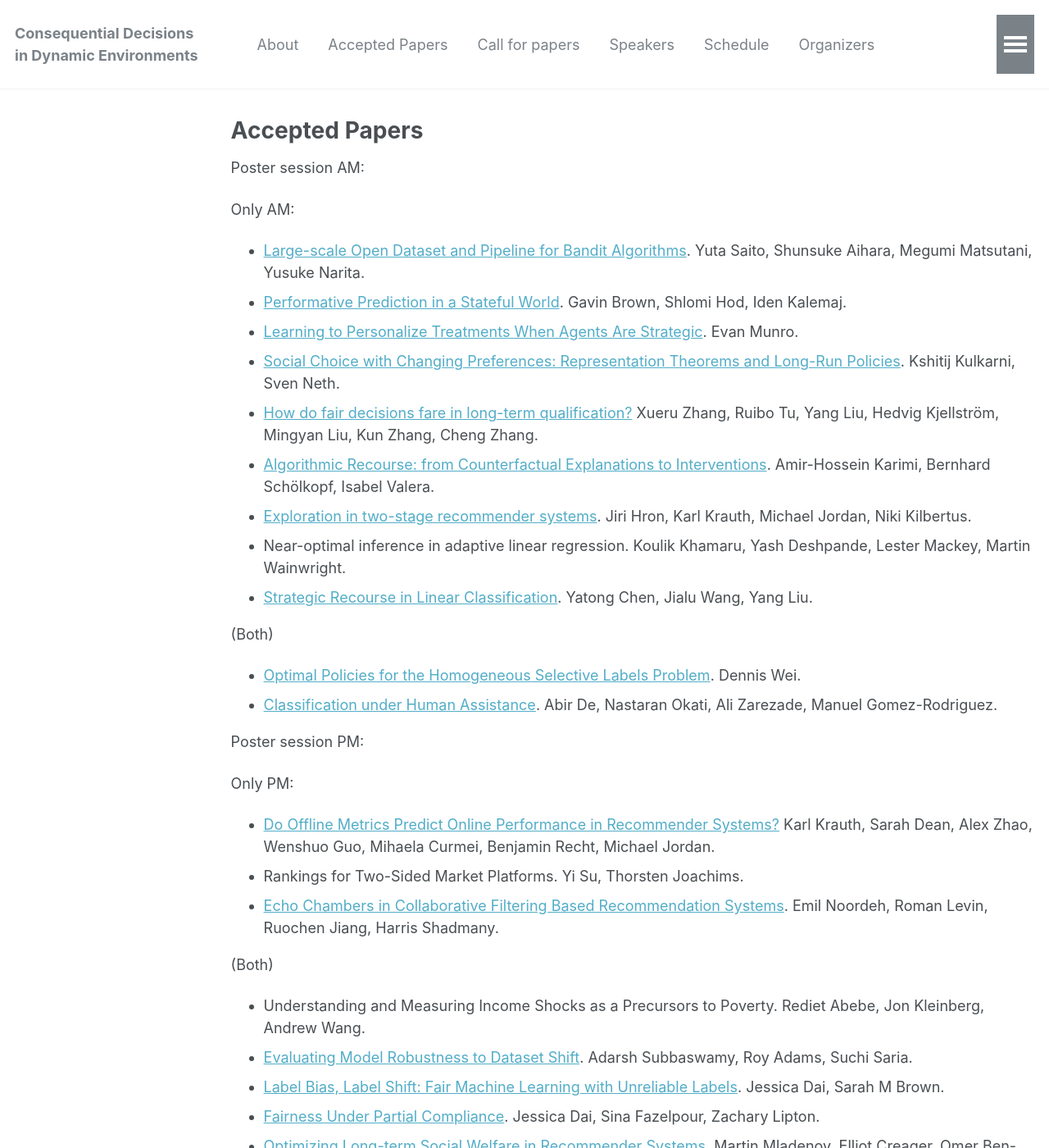
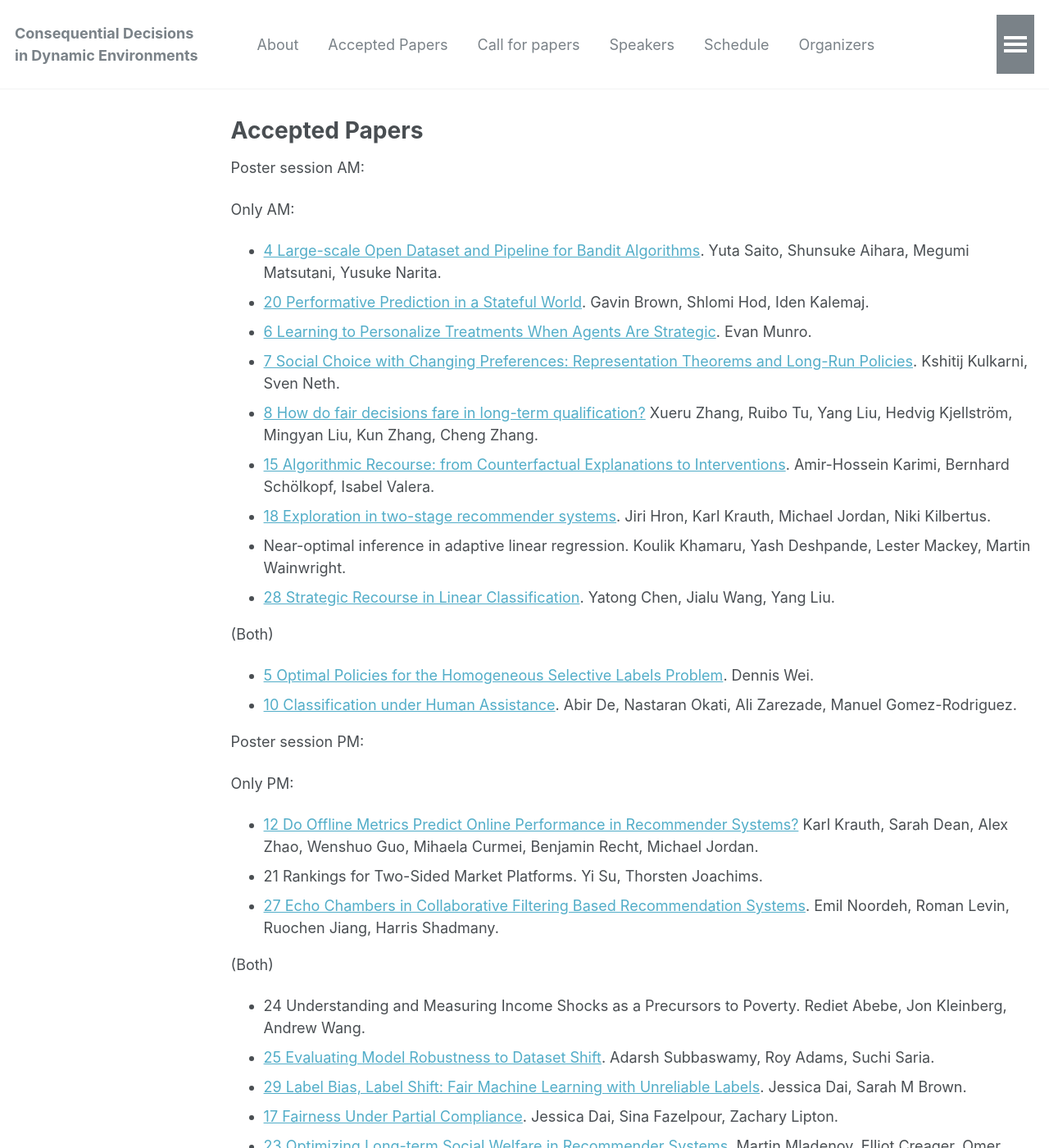
Before and after one commit to dynamicdecisions/dynamicdecisions, a Jekyll site: the page built from _pages/accepted.md, in a window 1280 px wide and 1400 px high. Shown: the whole window at 82% size. Built offline with Jekyll 4.4.1, drawn with Linux system fonts in a browser that asks for light colours; some of the changed text lies outside the part shown.

Commit message:
Update accepted.md

```diff
--- a/_pages/accepted.md
+++ b/_pages/accepted.md
@@ -11,39 +11,39 @@ Poster session AM:
 Only AM:
 
 
-* [Large-scale Open Dataset and Pipeline for Bandit Algorithms](/assets/pdfs/4.pdf). Yuta Saito, Shunsuke Aihara, Megumi Matsutani, Yusuke Narita.
-* [Performative Prediction in a Stateful World](/assets/pdfs/20.pdf). Gavin Brown, Shlomi Hod, Iden Kalemaj.
-* [Learning to Personalize Treatments When Agents Are Strategic](https://arxiv.org/abs/2011.06528). Evan Munro.
-* [Social Choice with Changing Preferences: Representation Theorems and Long-Run Policies](/assets/pdfs/7.pdf). Kshitij Kulkarni, Sven Neth.
-* [How do fair decisions fare in long-term qualification?](/assets/pdfs/8.pdf) Xueru Zhang, Ruibo Tu, Yang Liu, Hedvig Kjellström, Mingyan Liu, Kun Zhang, Cheng Zhang.
-* [Algorithmic Recourse: from Counterfactual Explanations to Interventions](https://arxiv.org/abs/2002.06278). Amir-Hossein Karimi, Bernhard Schölkopf, Isabel Valera.
-* [Exploration in two-stage recommender systems](https://arxiv.org/abs/2009.08956). Jiri Hron, Karl Krauth, Michael Jordan, Niki Kilbertus.
+* [4 Large-scale Open Dataset and Pipeline for Bandit Algorithms](/assets/pdfs/4.pdf). Yuta Saito, Shunsuke Aihara, Megumi Matsutani, Yusuke Narita.
+* [20 Performative Prediction in a Stateful World](/assets/pdfs/20.pdf). Gavin Brown, Shlomi Hod, Iden Kalemaj.
+* [6 Learning to Personalize Treatments When Agents Are Strategic](https://arxiv.org/abs/2011.06528). Evan Munro.
+* [7 Social Choice with Changing Preferences: Representation Theorems and Long-Run Policies](/assets/pdfs/7.pdf). Kshitij Kulkarni, Sven Neth.
+* [8 How do fair decisions fare in long-term qualification?](/assets/pdfs/8.pdf) Xueru Zhang, Ruibo Tu, Yang Liu, Hedvig Kjellström, Mingyan Liu, Kun Zhang, Cheng Zhang.
+* [15 Algorithmic Recourse: from Counterfactual Explanations to Interventions](https://arxiv.org/abs/2002.06278). Amir-Hossein Karimi, Bernhard Schölkopf, Isabel Valera.
+* [18 Exploration in two-stage recommender systems](https://arxiv.org/abs/2009.08956). Jiri Hron, Karl Krauth, Michael Jordan, Niki Kilbertus.
 * Near-optimal inference in adaptive linear regression. Koulik Khamaru, Yash Deshpande, Lester Mackey, Martin Wainwright.
-* [Strategic Recourse in Linear Classification](/assets/pdfs/28.pdf). Yatong Chen, Jialu Wang, Yang Liu.
+* [28 Strategic Recourse in Linear Classification](/assets/pdfs/28.pdf). Yatong Chen, Jialu Wang, Yang Liu.
 
 
 (Both)
 
-* [Optimal Policies for the Homogeneous Selective Labels Problem](https://arxiv.org/abs/2011.01381). Dennis Wei.
-* [Classification under Human Assistance](https://arxiv.org/abs/2006.11845). Abir De, Nastaran Okati, Ali Zarezade, Manuel Gomez-Rodriguez.
+* [5 Optimal Policies for the Homogeneous Selective Labels Problem](https://arxiv.org/abs/2011.01381). Dennis Wei.
+* [10 Classification under Human Assistance](https://arxiv.org/abs/2006.11845). Abir De, Nastaran Okati, Ali Zarezade, Manuel Gomez-Rodriguez.
 
 
 Poster session PM:
 
 Only PM:
 
-* [Do Offline Metrics Predict Online Performance in Recommender Systems?](/assets/pdfs/12.pdf) Karl Krauth, Sarah Dean, Alex Zhao, Wenshuo Guo, Mihaela Curmei, Benjamin Recht, Michael Jordan.
-* Rankings for Two-Sided Market Platforms. Yi Su, Thorsten Joachims.
-* [Echo Chambers in Collaborative Filtering Based Recommendation Systems](/assets/pdfs/27.pdf). Emil Noordeh, Roman Levin, Ruochen Jiang, Harris Shadmany.
+* [12 Do Offline Metrics Predict Online Performance in Recommender Systems?](/assets/pdfs/12.pdf) Karl Krauth, Sarah Dean, Alex Zhao, Wenshuo Guo, Mihaela Curmei, Benjamin Recht, Michael Jordan.
+* 21 Rankings for Two-Sided Market Platforms. Yi Su, Thorsten Joachims.
+* [27 Echo Chambers in Collaborative Filtering Based Recommendation Systems](/assets/pdfs/27.pdf). Emil Noordeh, Roman Levin, Ruochen Jiang, Harris Shadmany.
 
 
 (Both)
 
-* Understanding and Measuring Income Shocks as a Precursors to Poverty. Rediet Abebe, Jon Kleinberg, Andrew Wang.
-* [Evaluating Model Robustness to Dataset Shift](https://arxiv.org/abs/2010.15100). Adarsh Subbaswamy, Roy Adams, Suchi Saria.
-* [Label Bias, Label Shift: Fair Machine Learning with Unreliable Labels](/assets/pdfs/29.pdf). Jessica Dai, Sarah M Brown.
-* [Fairness Under Partial Compliance](https://arxiv.org/abs/2011.03654). Jessica Dai, Sina Fazelpour, Zachary  Lipton.
-* [Optimizing Long-term Social Welfare in Recommender Systems](https://arxiv.org/abs/2008.00104). Martin Mladenov, Elliot Creager, Omer Ben-Porat, Kevin Swersky, Richard Zemel, Craig Boutilier.
-* [Rebounding Bandits for Modeling Satiation Effects](http://arxiv.org/abs/2011.06741). Liu Leqi, Fatma Kilinc-Karzan, Alan Montgomery, Zachary  Lipton.
-* [Bandit Data-driven Optimization: AI for Social Good and Beyond](https://arxiv.org/abs/2008.11707). Zheyuan Ryan Shi, Steven Wu, Rayid Ghani, Fei Fang.
-* Better Together? How Externalities of Size Complicate Notions of Solidarity and Actuarial Fairness. Kathleen Donahue, Solon Barocas.
+* 24 Understanding and Measuring Income Shocks as a Precursors to Poverty. Rediet Abebe, Jon Kleinberg, Andrew Wang.
+* [25 Evaluating Model Robustness to Dataset Shift](https://arxiv.org/abs/2010.15100). Adarsh Subbaswamy, Roy Adams, Suchi Saria.
+* [29 Label Bias, Label Shift: Fair Machine Learning with Unreliable Labels](/assets/pdfs/29.pdf). Jessica Dai, Sarah M Brown.
+* [17 Fairness Under Partial Compliance](https://arxiv.org/abs/2011.03654). Jessica Dai, Sina Fazelpour, Zachary  Lipton.
+* [23 Optimizing Long-term Social Welfare in Recommender Systems](https://arxiv.org/abs/2008.00104). Martin Mladenov, Elliot Creager, Omer Ben-Porat, Kevin Swersky, Richard Zemel, Craig Boutilier.
+* [11 Rebounding Bandits for Modeling Satiation Effects](http://arxiv.org/abs/2011.06741). Liu Leqi, Fatma Kilinc-Karzan, Alan Montgomery, Zachary  Lipton.
+* [14 Bandit Data-driven Optimization: AI for Social Good and Beyond](https://arxiv.org/abs/2008.11707). Zheyuan Ryan Shi, Steven Wu, Rayid Ghani, Fei Fang.
+* 16 Better Together? How Externalities of Size Complicate Notions of Solidarity and Actuarial Fairness. Kathleen Donahue, Solon Barocas.
```
